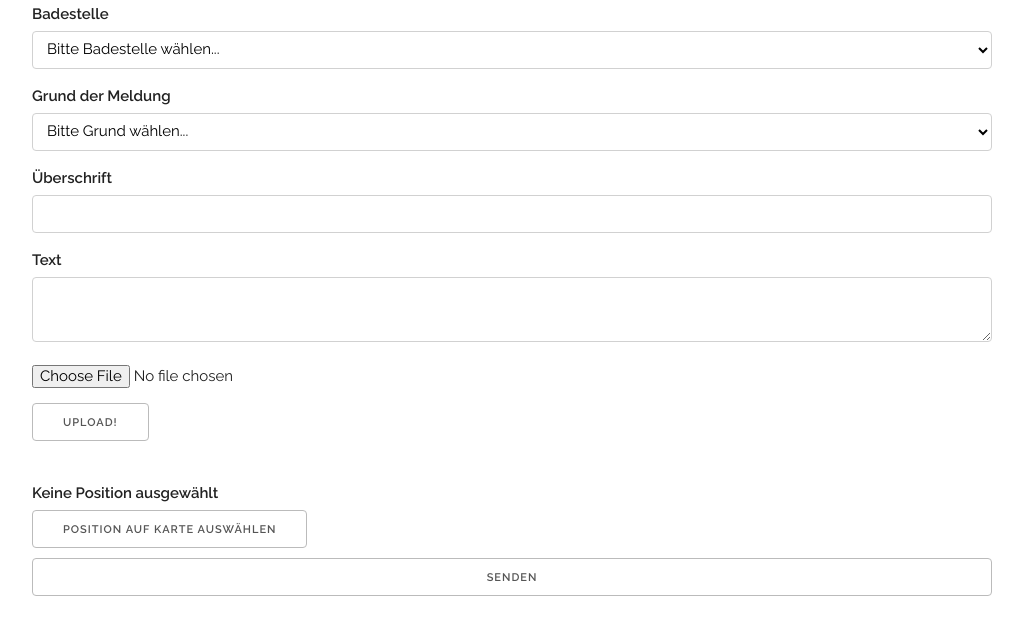
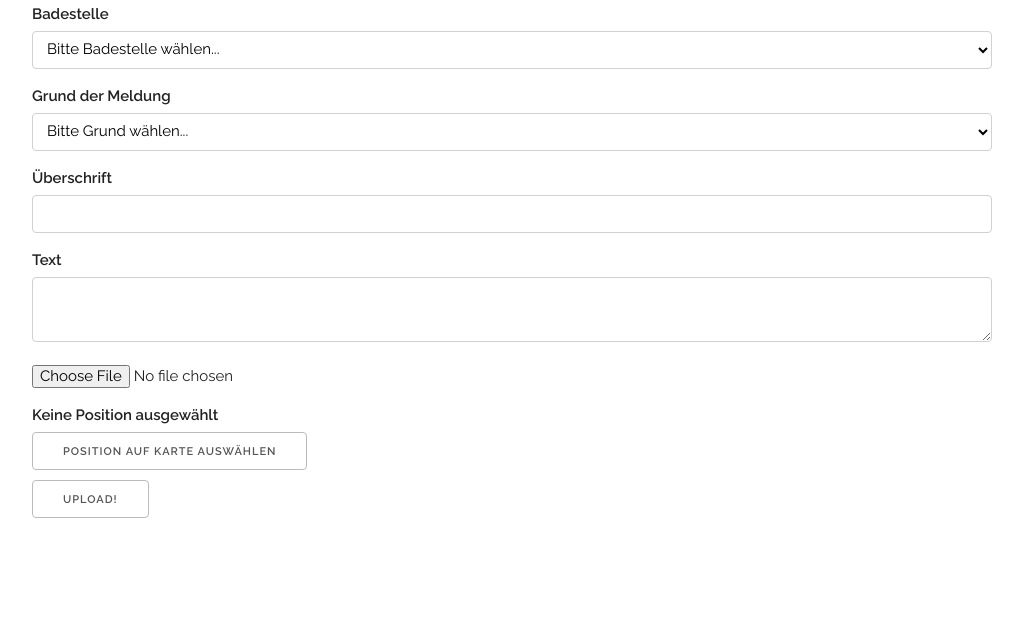
Before and after one commit to MikioOsaki/report_form, a website: page public/html/form.html in a window 1280 px wide. Shown: the part 59-694 px from the top of the page, without its empty margins (128-1151 px from the left). Drawn offline with nearby package versions, Linux system fonts and the light colour scheme; files that its build step writes are made by us from their sources.

Commit message:
Change html form tag and submit button

```diff
--- a/public/html/form.html
+++ b/public/html/form.html
@@ -27,8 +27,8 @@
     </div>
   </header>
   <main>
-    <div class="container">
-      <Form:post>
+    <form ref='uploadForm' id='uploadForm' action='/upload' method='post' encType="multipart/form-data">
+      <div class="container">
         <div class="row">
           <div class="twelve columns">
             <label for="selection_bathingspot">Badestelle</label>
@@ -63,30 +63,23 @@
             <textarea id="textarea" class="u-full-width"></textarea>
           </div>
         </div>
-        <form ref='uploadForm' id='uploadForm' action='/upload' method='post' encType="multipart/form-data">
-          <div class="row">
-            <div class="twelve columns">
-              <input type="file" name="reportImage" />
-            </div>
+        <div class="row">
+          <div class="twelve columns">
+            <input type="file" name="reportImage" />
           </div>
-          <div class=" row">
-            <div class="twelve columns">
-              <input type='submit' value='Upload!' />
-            </div>
-          </div>
-        </form>
+        </div>
         <div class="row">
           <div class="twelve columns">
             <label id="labelPosition" for="locationpicker">Keine Position ausgewählt</label>
             <a id="locationpicker" class="button" href="locationpicker">Position auf Karte auswählen</a>
           </div>
         </div>
-        <div class="row">
+        <div class=" row">
           <div class="twelve columns">
-            <input type="submit" class="u-full-width" value="Senden">
+            <input type='submit' value='Upload!' />
           </div>
         </div>
-      </Form:post>
+    </form>
     </div>
   </main>
 </body>
```
